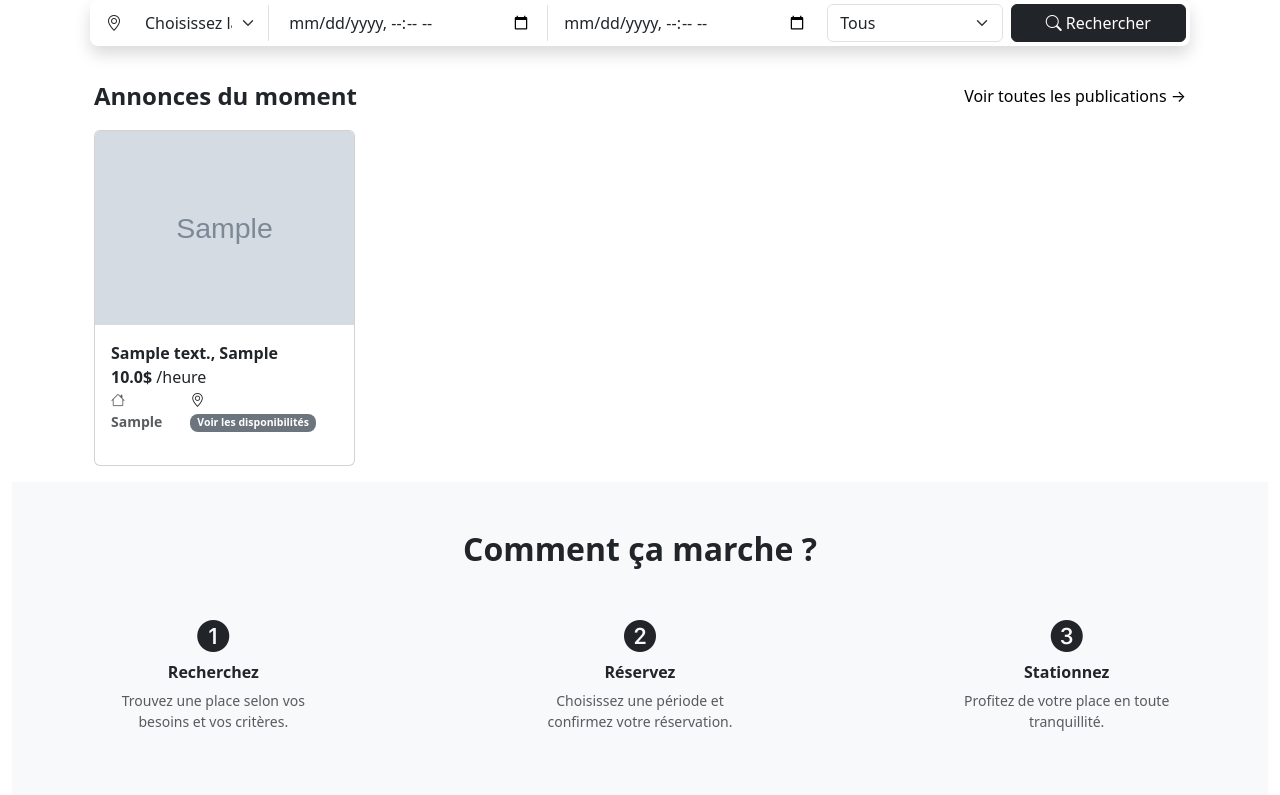
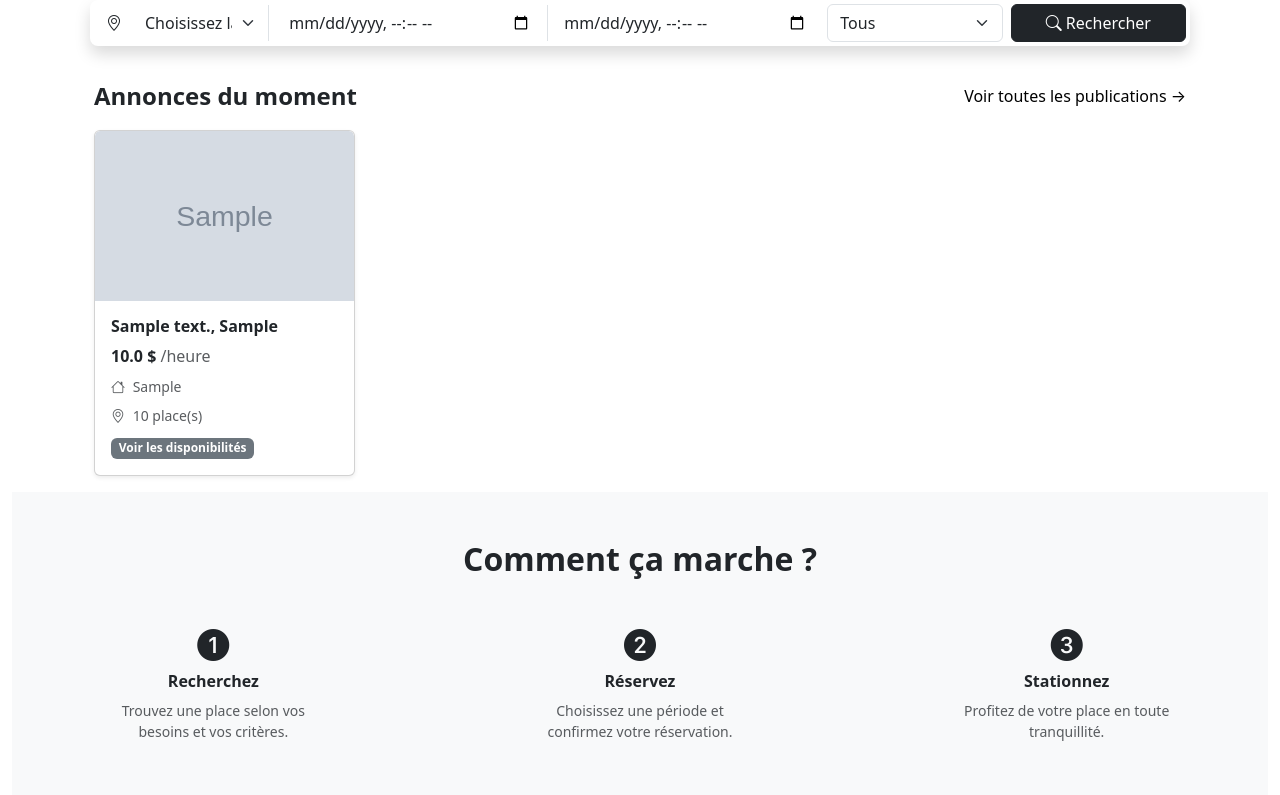
Before and after one commit to Justin-Coulombe/projet-web, a Flask app: page / in a window 1280 px wide. Shown: the part 252-1047 px from the top of the page. Run offline with Flask 3, Linux system fonts and the light colour scheme; tables that the repository leaves empty hold one stand-in row (values such as "Sample post"); grey boxes marked "Sample" are stand-in pictures; style sheets or scripts are compiled from the project's sources.

Commit message:
fix: hauter des cards dans index

```diff
--- a/app/templates/index.jinja
+++ b/app/templates/index.jinja
@@ -64,32 +64,67 @@
         </a>
     </div>
 
-    <ul class="list-unstyled row row-cols-4 g-3">
+
+<ul class="list-unstyled row row-cols-1 row-cols-sm-2 row-cols-lg-3 row-cols-xl-4 g-3">
+
     {% set path = "/static/img/stationnement/" %}
-        {% for item in context.publications%}
-        <li class="col">
-            <a style="height: 21rem;" href="/stationnement/detail/{{item.id}}" class="d-flex link-underline link-underline-opacity-0">
-                <div class="card">
-                    <img class="card-img-top"
-                        src="{% if item.img %} {{path~item.img}} {%else%} {{url_for('static', filename='img/placeholder.jpg')}} {%endif%}"
-                        alt="photo de la place">
-                    <div class="card-body">
-                        <p class="fw-bold mb-0">{{item.address}}, {{item.city}}</p>
-                        <span class="fw-bold mb-1">{{item.price}}$<span class="fw-lighter"> /heure</span>
-                            <div class="d-flex justify-content-start align-items-center">
-                                <span class="card-text bi bi-house text-muted small me-3"> {{item.location}} </span>
-                                <span class="card-text bi bi-geo-alt small me-3"> <span class="badge rounded-3 bg-secondary">
+
+    {% for item in context.publications %}
+
+    <li class="col d-flex">
+
+        <a href="{{ url_for('stationnement.detail', publication_id=item.id) }}"
+           class="text-decoration-none text-dark w-100">
+
+            <div class="card h-100 shadow-sm overflow-hidden">
+
+                <img
+                    src="{% if item.img %}{{ path ~ item.img }}{% else %}{{ url_for('static', filename='img/placeholder.jpg') }}{% endif %}"
+                    class="card-img-top"
+                    alt="Photo du stationnement"
+                    style="height: 170px; object-fit: cover;">
+
+                <div class="card-body d-flex flex-column">
+
+                    <h5 class="card-title fw-bold fs-6">
+                        {{ item.address }}, {{ item.city }}
+                    </h5>
+
+                    <p class="fw-bold mb-2">
+                        {{ item.price }} $
+                        <span class="fw-normal text-muted">/heure</span>
+                    </p>
+
+                    <div class="mt-auto">
+
+                        <p class="card-text small text-muted mb-2">
+                            <i class="bi bi-house me-1"></i>
+                            {{ item.location }}
+                        </p>
+
+                        <p class="card-text small text-muted mb-2">
+                            <i class="bi bi-geo-alt me-1"></i>
+                            {{ item.place_total }} place(s)
+                        </p>
+
+                        <span class="badge bg-secondary">
                             Voir les disponibilités
                         </span>
-                                </span>
-                            </div>
+
                     </div>
 
                 </div>
+
+            </div>
+
         </a>
+
     </li>
-        {%endfor%}
+
+    {% endfor %}
+
 </ul>
+
 </div>
 {% endblock %}
 
```
Lines whose indentation alone changed are shown as unchanged.
